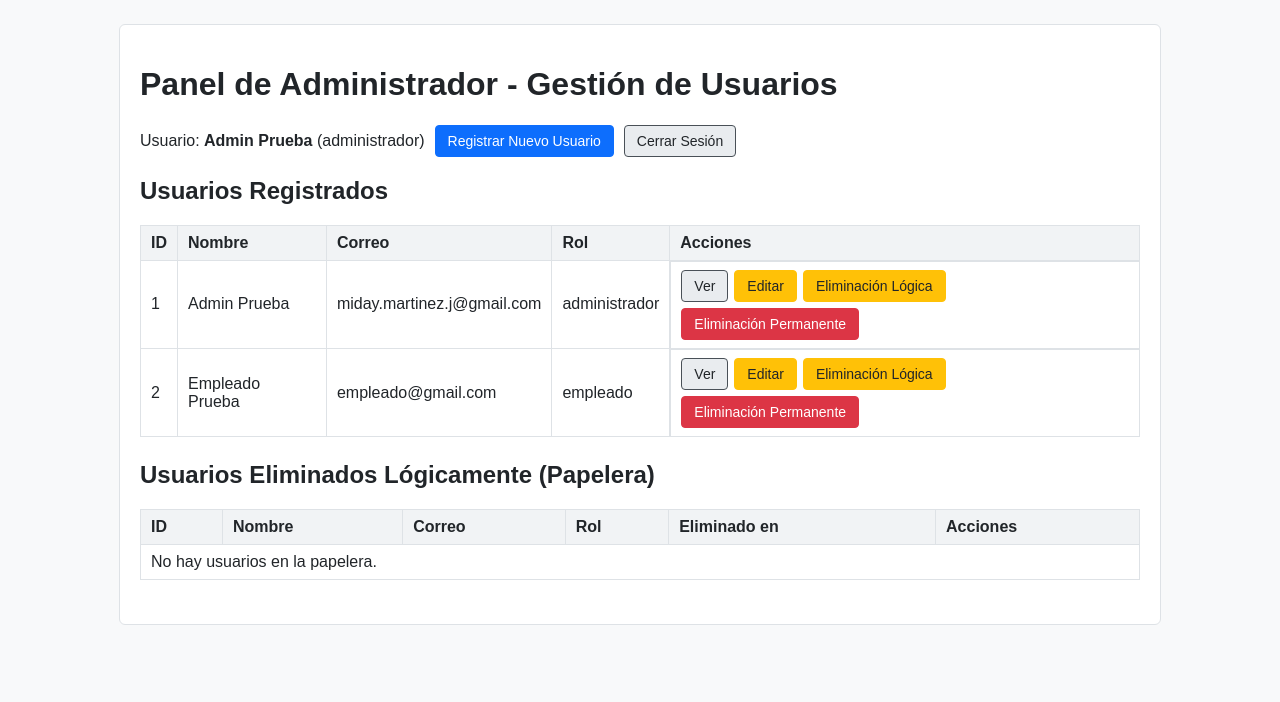
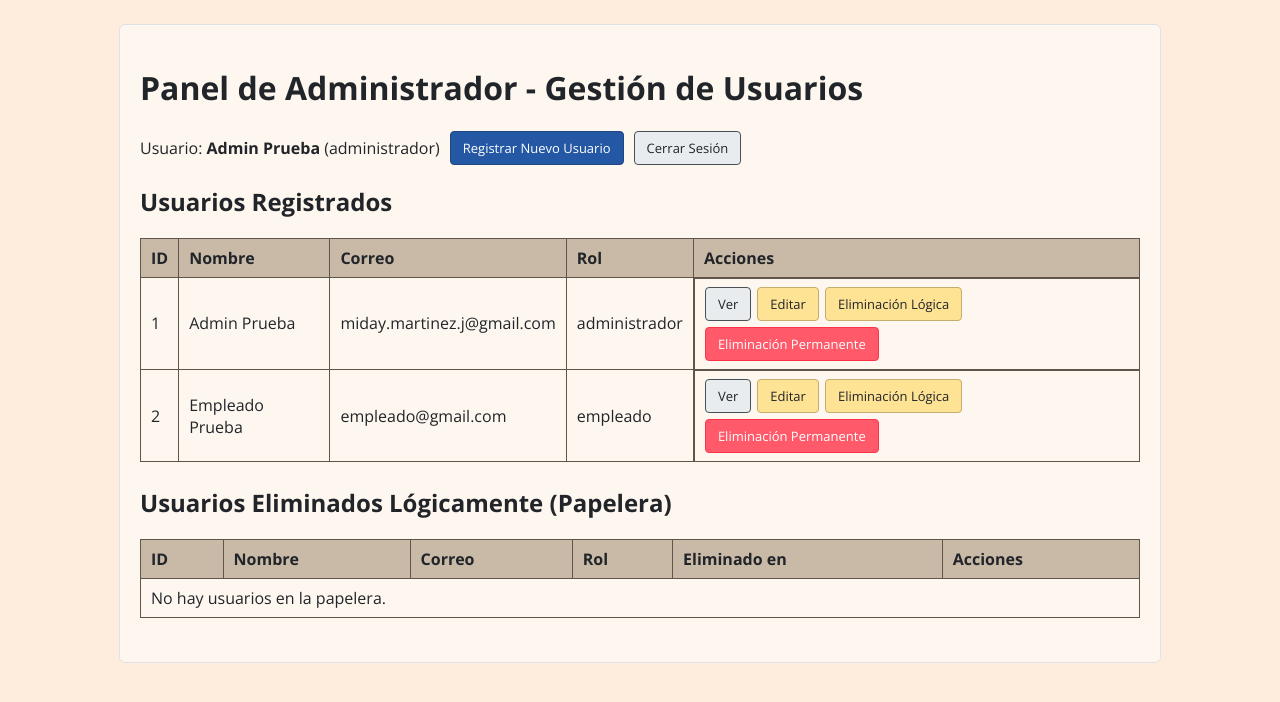
Before and after one commit to Tamalito777/PRACTICA1.2, a Laravel app: page /admin/usuarios in a window 1280 px wide. Shown: the top 702 px of the page. Run offline with Laravel 12, Linux system fonts and the light colour scheme; a user stored in the database is signed in; data comes from the database, SQL or seed files in the repository; style sheets or scripts are compiled from the project's sources.

Commit message:
Ajuste CSS

```diff
--- a/resources/css/app.css
+++ b/resources/css/app.css
@@ -1,14 +1,21 @@
+@import url('https://fonts.googleapis.com/css2?family=Open+Sans:ital,wght@0,300..800;1,300..800&display=swap');
+
 body {
-    font-family: Arial, sans-serif;
+    font-family: "Open Sans", sans-serif;
+  font-optical-sizing: auto;
+  font-weight: 100;
+  font-style: normal;
+  font-variation-settings:
+    "wdth" 100;
     margin: 24px;
-    background-color: #f8f9fa;
+    background-color:rgb(254, 237, 220);
     color: #212529;
 }
 
 .contenedor {
     max-width: 1000px;
     margin: 0 auto;
-    background: #ffffff;
+    background: rgb(254, 247, 239);
     padding: 20px;
     border: 1px solid #dee2e6;
     border-radius: 6px;
@@ -30,31 +37,31 @@ body {
     background-color: #e9ecef;
     color: #212529;
     text-decoration: none;
-    font-size: 14px;
+    font-size: 13px;
     cursor: pointer;
 }
 
 .btn-primario {
-    background-color: #0d6efd;
-    border-color: #0d6efd;
+    background-color: #2457a4;
+    border-color: #20467f;
     color: #ffffff;
 }
 
 .btn-advertencia {
-    background-color: #ffc107;
-    border-color: #ffc107;
+    background-color: #ffe395;
+    border-color: #c3ae6d;
     color: #212529;
 }
 
 .btn-peligro {
-    background-color: #dc3545;
-    border-color: #dc3545;
+    background-color: #ff596a;
+    border-color: #ff3146;
     color: #ffffff;
 }
 
 .btn-exito {
-    background-color: #198754;
-    border-color: #198754;
+    background-color: #27a369;
+    border-color: #105937;
     color: #ffffff;
 }
 
@@ -66,13 +73,13 @@ table {
 }
 
 th, td {
-    border: 1px solid #dee2e6;
+    border: 1px solid rgb(95, 85, 74);
     padding: 8px 10px;
     text-align: left;
 }
 
 th {
-    background-color: #f1f3f5;
+    background-color:rgb(201, 185, 167);
 }
 
 .acciones {
@@ -120,7 +127,6 @@ th {
     border-radius: 4px;
 }
 
-/* Modal puro en HTML + CSS usando :target (sin JS) */
 .modal-overlay {
     display: none;
     position: fixed;
--- a/resources/views/Login.blade.php
+++ b/resources/views/Login.blade.php
@@ -10,7 +10,11 @@
 <body>
     <div class="auth-wrapper">
         <div class="card">
-            <h2>Iniciar Sesión</h2>
+            <div class="TituloLogin">
+                <img src="{{ asset('img/PusheenZzz-removebg-preview.png') }}" alt="logo" style="width:60px; height:60px;">
+                 <h2>Iniciar Sesión</h2>
+                 <img src="{{ asset('img/PusheenZzz-removebg-preview.png') }}" alt="logo" style="width:60px; height:60px;">
+            </div>
 
             @if(session('mensaje'))
                 <div class="alert-success">
```
Also changed, not shown: resources/css/app1.css (+29 -4 lines), public/img/PusheenZzz-removebg-preview.png (added).
